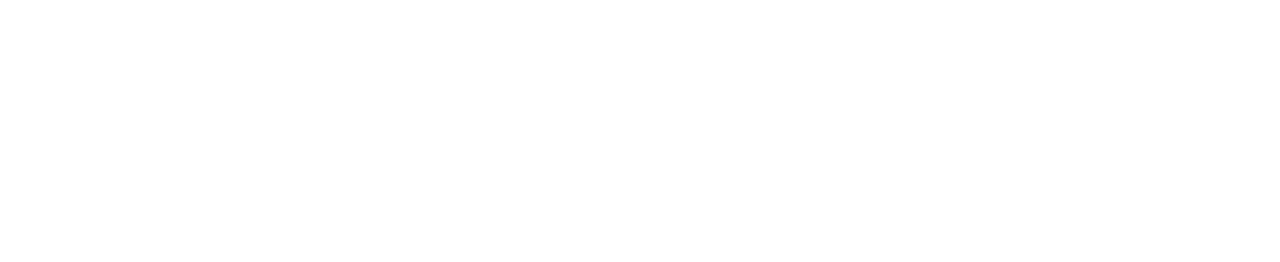
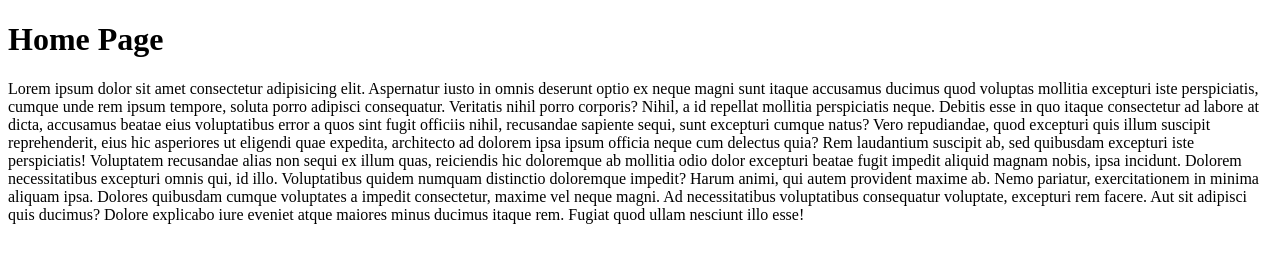
Before and after one commit to ZohaAamir18/Git-GitHub, a plain HTML site: page index.html in a window 1280 px wide. Drawn offline with Linux system fonts and the light colour scheme.

Commit message:
added some code in index.html

```diff
--- a/index.html
+++ b/index.html
@@ -6,6 +6,7 @@
     <title>Document</title>
 </head>
 <body>
-
+    <h1>Home Page</h1>
+    <p>Lorem ipsum dolor sit amet consectetur adipisicing elit. Aspernatur iusto in omnis deserunt optio ex neque magni sunt itaque accusamus ducimus quod voluptas mollitia excepturi iste perspiciatis, cumque unde rem ipsum tempore, soluta porro adipisci consequatur. Veritatis nihil porro corporis? Nihil, a id repellat mollitia perspiciatis neque. Debitis esse in quo itaque consectetur ad labore at dicta, accusamus beatae eius voluptatibus error a quos sint fugit officiis nihil, recusandae sapiente sequi, sunt excepturi cumque natus? Vero repudiandae, quod excepturi quis illum suscipit reprehenderit, eius hic asperiores ut eligendi quae expedita, architecto ad dolorem ipsa ipsum officia neque cum delectus quia? Rem laudantium suscipit ab, sed quibusdam excepturi iste perspiciatis! Voluptatem recusandae alias non sequi ex illum quas, reiciendis hic doloremque ab mollitia odio dolor excepturi beatae fugit impedit aliquid magnam nobis, ipsa incidunt. Dolorem necessitatibus excepturi omnis qui, id illo. Voluptatibus quidem numquam distinctio doloremque impedit? Harum animi, qui autem provident maxime ab. Nemo pariatur, exercitationem in minima aliquam ipsa. Dolores quibusdam cumque voluptates a impedit consectetur, maxime vel neque magni. Ad necessitatibus voluptatibus consequatur voluptate, excepturi rem facere. Aut sit adipisci quis ducimus? Dolore explicabo iure eveniet atque maiores minus ducimus itaque rem. Fugiat quod ullam nesciunt illo esse!</p>
 </body>
 </html>
```
